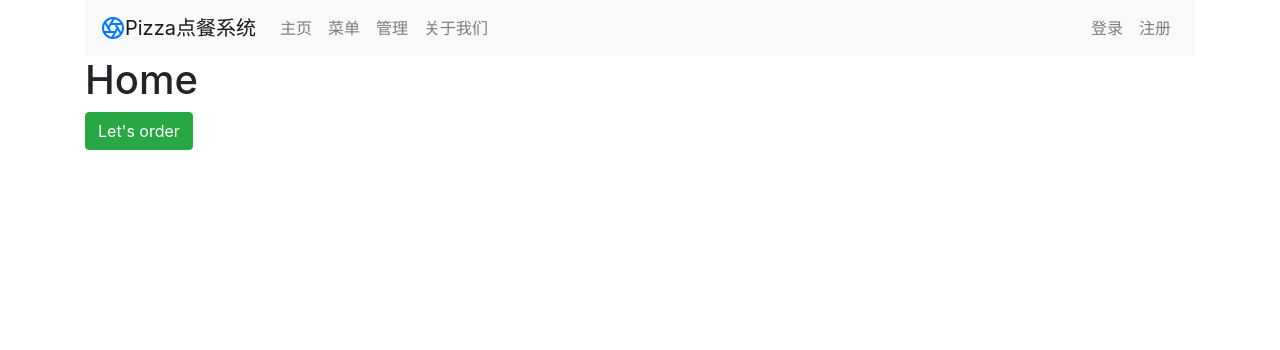
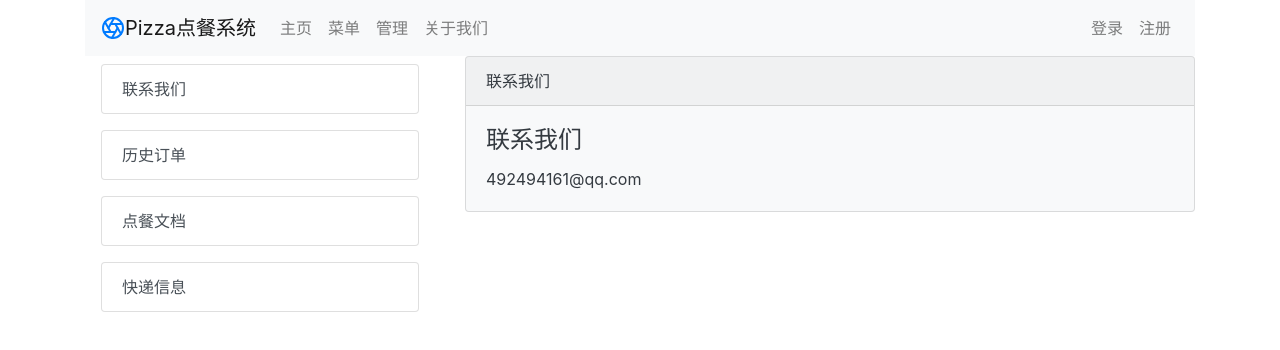
Before and after one commit to tianhaiyang/familymeals, a Vue app: page /contact in a window 1280 px wide. Before the commit this address led to /. Shown: the top 350 px of the page. Built offline with nearby package versions, Linux system fonts and the light colour scheme.

Commit message:
添加二级路由设置及页面

```diff
--- a/src/components/about/About.vue
+++ b/src/components/about/About.vue
@@ -1,3 +1,25 @@
 <template>
-  <h1>About</h1>
+  <div>
+    <div class = "row mb-5">
+      <div class = "col-4">
+        <div class = "list-group mb-5">
+          <router-link tag = "li" class = "nav-link" :to = "{name:'contactLink'}">
+            <a class = "list-group-item list-group-item-action">联系我们</a>
+          </router-link>
+          <router-link tag = "li" class = "nav-link" :to = "{name:'historyLink'}">
+            <a class = "list-group-item list-group-item-action">历史订单</a>
+          </router-link>
+            <router-link tag = "li" class = "nav-link" :to = "{name:'orderingGuideLink'}">
+            <a class = "list-group-item list-group-item-action">点餐文档</a>
+          </router-link>
+            <router-link tag = "li" class = "nav-link" :to = "{name:'deliveryLink'}">
+            <a class = "list-group-item list-group-item-action">快递信息</a>
+          </router-link>
+        </div>
+      </div>
+      <div class="col-8">
+        <router-view></router-view>
+      </div>
+    </div>
+  </div>
 </template>
--- /dev/null
+++ b/src/components/about/Contact.vue
@@ -0,0 +1,9 @@
+<template>
+  <div class="card text-dark bg-light mb-3">
+    <div class="card-header">联系我们</div>
+    <div class="card-body">
+      <h4 class = "card-title">联系我们</h4>
+      <p class = "card-text">492494161@qq.com</p>
+    </div>
+  </div>
+</template>
--- /dev/null
+++ b/src/components/about/Delivery.vue
@@ -0,0 +1,9 @@
+<template>
+  <div class="card text-dark bg-light mb-3">
+    <div class="card-header">快递信息</div>
+    <div class="card-body">
+      <h4 class = "card-title">快递信息</h4>
+      <p class = "card-text">492494161@qq.com</p>
+    </div>
+  </div>
+</template>
--- /dev/null
+++ b/src/components/about/History.vue
@@ -0,0 +1,9 @@
+<template>
+  <div class="card text-dark bg-light mb-3">
+    <div class="card-header">历史订单</div>
+    <div class="card-body">
+      <h4 class = "card-title">历史订单</h4>
+      <p class = "card-text">492494161@qq.com</p>
+    </div>
+  </div>
+</template>
--- /dev/null
+++ b/src/components/about/OrderingGuide.vue
@@ -0,0 +1,9 @@
+<template>
+  <div class="card text-dark bg-light mb-3">
+    <div class="card-header">点餐文档</div>
+    <div class="card-body">
+      <h4 class = "card-title">点餐文档</h4>
+      <p class = "card-text">492494161@qq.com</p>
+    </div>
+  </div>
+</template>
--- a/src/routes/routes.js
+++ b/src/routes/routes.js
@@ -4,6 +4,11 @@
 import Login from '../components/Login'
 import Register from '../components/Register'
 import About from '../components/about/About';
+import Contact from '../components/about/Contact';
+import Delivery from '../components/about/Delivery';
+import History from '../components/about/History';
+import OrderingGuide from '../components/about/OrderingGuide';
+
 
 export const routes = [{
     path: '/',
@@ -27,7 +32,30 @@
   },
   {
     path: '/about',
-    component: About
+    component: About,
+    redirect: '/contact',
+    children: [
+      {
+        path: '/contact',
+        name: "contactLink",
+        component: Contact
+      },
+      {
+        path: '/delivery',
+        name: "deliveryLink",
+        component: Delivery
+      },
+      {
+        path: '/history',
+        name: "historyLink",
+        component: History
+      },
+      {
+        path: '/orderingGuide',
+        name: "orderingGuideLink",
+        component: OrderingGuide
+      }
+    ]
   },
   {
     path: '*',
```
